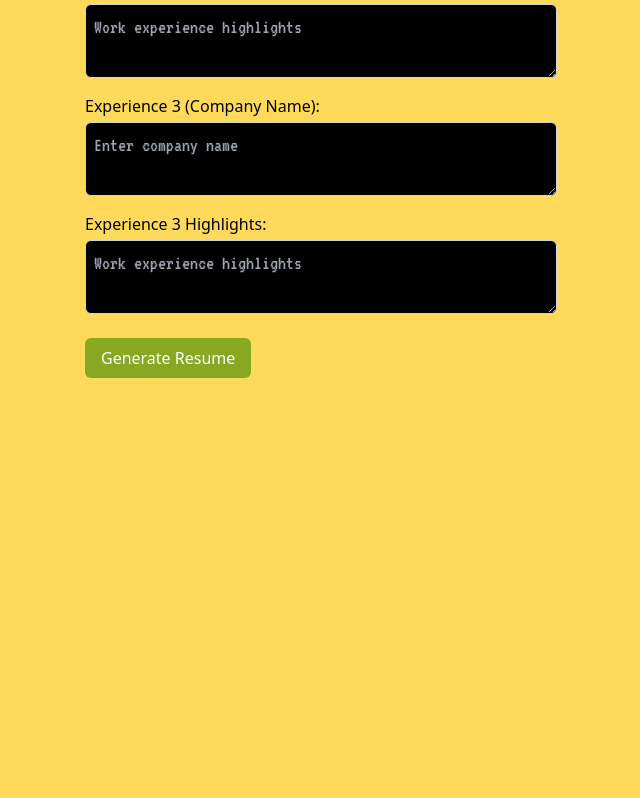
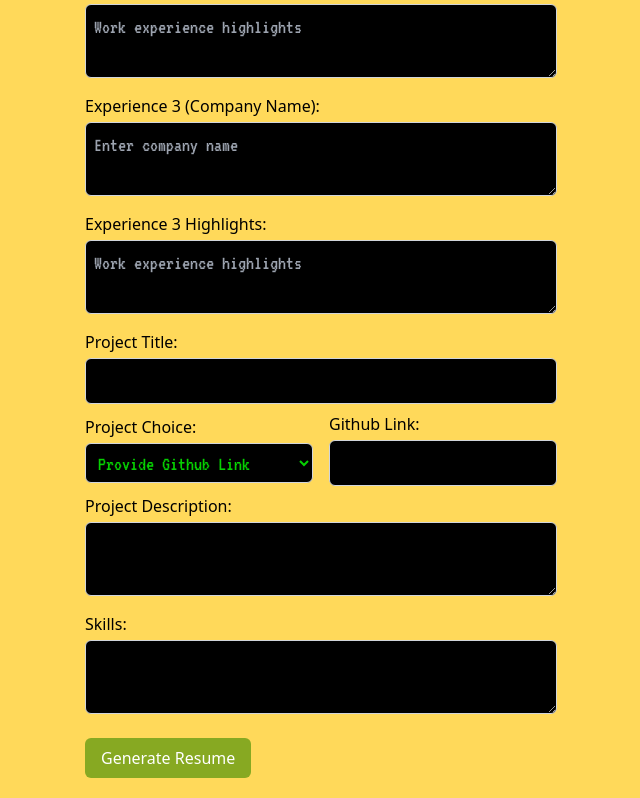
Before and after one commit to anjaliBaditya/latex, a Next.js app: page /reform in a window 1280 px wide. Shown: the part 866-1664 px from the top of the page, without its empty margins (319-959 px from the left). Before the commit the page ends 1264 px from the top, so only its background shows below. Built offline with nearby package versions, Linux system fonts and the light colour scheme.

Commit message:
latex resume 5

```diff
--- a/pages/reform.js
+++ b/pages/reform.js
@@ -184,6 +184,84 @@ export default function FormGen() {
             />
           </label>
         </div>
+        {/* Project Title and Choice */}
+        <div className="mb-4">
+          <label className="block mb-2 font-medium">
+            Project Title:
+            <input
+              type="text"
+              name="projectTitle"
+              value={formData.projectTitle}
+              onChange={handleChange}
+              required
+              className="mt-1 text-xl bg-black text-[#06D001] font-vt323 block w-full border border-gray-300 rounded-md p-2"
+            />
+          </label>
+          <div className="flex items-center space-x-4">
+            <label className="block mb-2 font-medium flex-1">
+              Project Choice:
+              <select
+                name="projectChoice"
+                value={formData.projectChoice}
+                onChange={handleChange}
+                className="mt-1 text-xl bg-black text-[#06D001] font-vt323 block w-full border border-gray-300 rounded-md p-2"
+              >
+                <option value="file">Provide Github Link</option>
+                <option value="link">Provide Deployed Project Link</option>
+              </select>
+            </label>
+            {formData.projectChoice === 'file' && (
+              <label className="block mb-2 font-medium flex-1">
+                Github Link:
+                <input
+                  type="text"
+                  name="projectGithub"
+                  value={formData.projectGithub}
+                  onChange={handleChange}
+                  className="mt-1 text-xl bg-black text-[#06D001] font-vt323 block w-full border border-gray-300 rounded-md p-2"
+                />
+              </label>
+            )}
+            {formData.projectChoice === 'link' && (
+              <label className="block mb-2 font-medium flex-1">
+                Deployed Project Link:
+                <input
+                  type="text"
+                  name="projectLink"
+                  value={formData.projectLink}
+                  onChange={handleChange}
+                  className="mt-1 text-xl bg-black text-[#06D001] font-vt323 block w-full border border-gray-300 rounded-md p-2"
+                />
+              </label>
+            )}
+          </div>
+
+          {/* Project Description */}
+          <label className="block mb-2 font-medium">
+            Project Description:
+            <textarea
+              name="projectDescription"
+              value={formData.projectDescription}
+              onChange={handleChange}
+              required
+              className="mt-1 text-xl bg-black text-[#06D001] font-vt323 block w-full border border-gray-300 rounded-md p-2"
+            />
+          </label>
+        </div>
+
+        {/* Skills */}
+        <div>
+          <label className="block mb-2 font-medium">
+            Skills:
+            <textarea
+              name="skills"
+              value={formData.skills}
+              onChange={handleChange}
+              required
+              className="mt-1 text-xl bg-black text-[#06D001] font-vt323 block w-full border border-gray-300 rounded-md p-2"
+            />
+          </label>
+        </div>
         {/* Submit Button */}
         <button type="submit" className="bg-[#87A922] text-white py-2 px-4 rounded-md">
           Generate Resume
```
